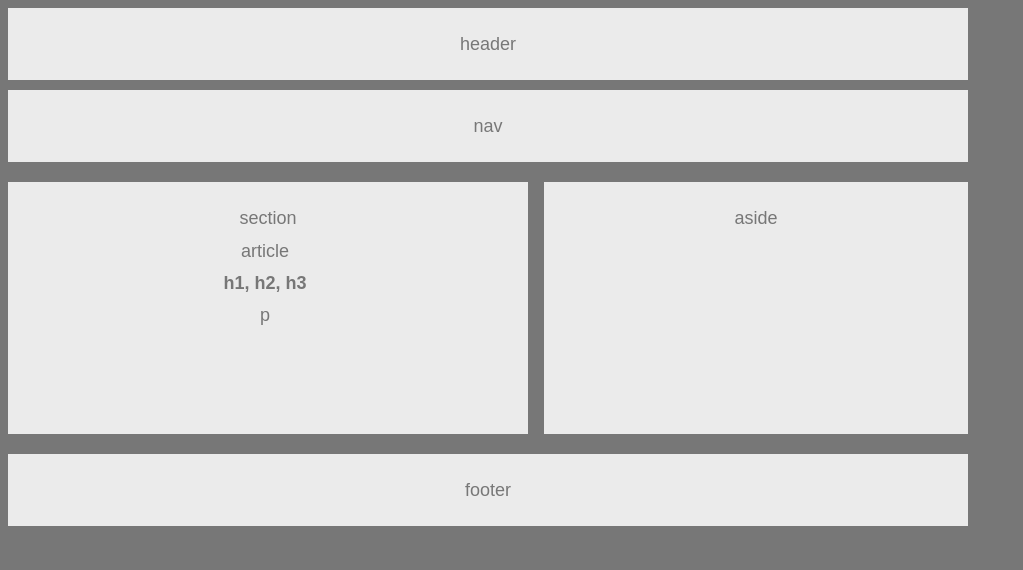
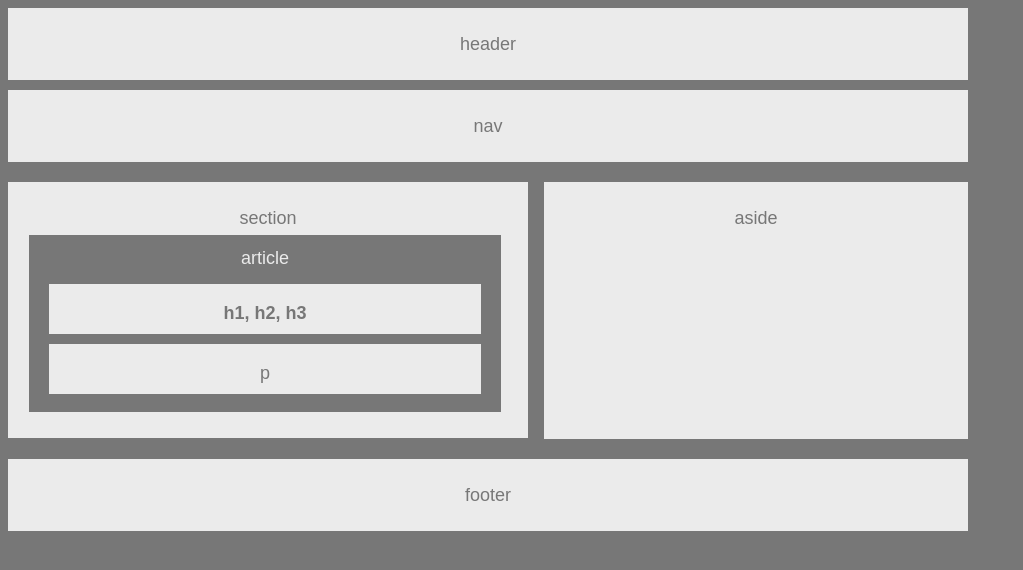
Before and after one commit to malorielara/HW-Wireframe, a plain HTML site: page index.html in a window 1280 px wide. Shown: the whole page, without its empty margins (0-1023 px from the left). Drawn offline with Linux system fonts and the light colour scheme.

Commit message:
finished

```diff
--- a/style.css
+++ b/style.css
@@ -28,20 +28,48 @@ section {
     background: #ebebeb;
     text-align: center;
     border-bottom-width: 200px;
-    padding-bottom: 43px;
+    padding-bottom: 25px;
     margin-bottom: 0px;
 }
 
 #left-2 {
-    color: #777;
-    background: #ebebeb;
+    color: #ebebeb;
+    background: #777;
     text-align: center;
     height: 155px;
     width: 472px;
     top: 245px;
-    border-bottom-width: 20px;
-    border-top-width: 10px;
+    padding-top: 7px;
+    padding-bottom: 15px;
     border: 1px solid #ebebeb;
+}
+
+#inside {
+    height: 25px;
+    width: 412px;
+    padding-left: 10px;
+    padding-right: 10px;
+    border-left-width: 40px;
+    margin-left: 20px;
+    margin-bottom: 10px;
+    padding-top: 12.5px;
+    padding-bottom: 12.5px;
+    margin-top: 10px;
+    background: #ebebeb;
+    color: #777;
+}
+
+#inside-2 {
+    height: 25px;
+    width: 412px;
+    padding-top: 12.5px;
+    padding-bottom: 12.5px;
+    padding-left: 10px;
+    padding-right: 10px;
+    margin-left: 20px;
+    margin-bottom: 10px;
+    background: #ebebeb;
+    color: #777;
 }
 
 #right {
@@ -49,7 +77,7 @@ section {
     width: 40%;
     background: #ebebeb;
     text-align: center;
-    padding-bottom: 200px;
+    padding-bottom: 205px;
 }
 
 footer {
```
